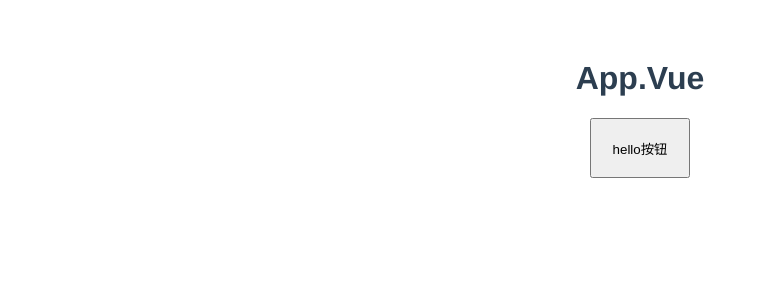
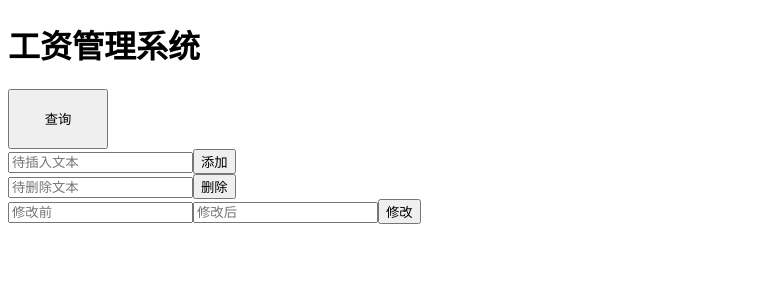
Before and after one commit to qq2388521275/PayrollSystem_VUE, a Vue app: page / in a window 1280 px wide. Shown: the top 300 px of the page, without its empty margins (0-759 px from the left). Built offline with nearby package versions, Linux system fonts and the light colour scheme.

Commit message:
hello加入增删改查按钮，打包整合至SpringBoot

```diff
--- a/config/index.js
+++ b/config/index.js
@@ -51,13 +51,13 @@ module.exports = {
     // Paths
     assetsRoot: path.resolve(__dirname, '../dist'),
     assetsSubDirectory: 'static',
-    assetsPublicPath: '/',
+    assetsPublicPath: './',
 
     /**
      * Source Maps
      */
 
-    productionSourceMap: true,
+    productionSourceMap: false,
     // https://webpack.js.org/configuration/devtool/#production
     devtool: '#source-map',
 
--- a/src/App.vue
+++ b/src/App.vue
@@ -1,9 +1,28 @@
 <template>
-  <div id="app">
-    <h1>App.Vue</h1>
-    <button id="helloBtn" @click="helloBtnClick">hello按钮</button>
-    <a>{{ helloMsg }}</a>
+  <div id="main">
+    <div id="helloQuery">
+      <h1>  工资管理系统</h1>
+      <button id="helloQueryBtn" @click="helloQueryBtnClick">查询</button>
+      <a>{{ helloMsg }}</a>
+    </div>
+
+    <div id="helloAdd">
+      <input placeholder="待插入文本" type="text" v-model="addMsg">
+      <button id="helloAddBtn" @click="helloAddBtnClick">添加</button>
+    </div>
+
+    <div id="helloDelete">
+      <input placeholder="待删除文本" type="text" v-model="deleteMsg">
+      <button id="helloDeleteBtn" @click="helloDeleteBtnClick">删除</button>
+    </div>
+
+    <div id="helloUpdate">
+      <input placeholder="修改前" type="text" v-model="updateOldMsg">
+      <input placeholder="修改后" type="text" v-model="updateNewMsg">
+      <button id="helloUpdateBtn" @click="helloUpdateBtnClick">修改</button>
+    </div>
   </div>
+
 </template>
 
 <script>
@@ -12,16 +31,42 @@ export default {
   data() {
     return {
       helloMsg: '',
+      addMsg: '',
+      deleteMsg: '',
+      updateOldMsg: '',
+      updateNewMsg: '',
     }
   },
   methods: {
-    helloBtnClick() {
-      fetch("/api/hello", {
+    helloQueryBtnClick() {
+      fetch("/hello", {
         method: "get",
       }).then(res => {
         return res.json()
       })
         .then(res => this.helloMsg = JSON.stringify(res.content))
+    },
+
+    helloAddBtnClick() {
+      if (this.addMsg === '') {
+        alert("无法插入空值")
+      } else {
+        fetch('/hello/add?msg=' + this.addMsg, {
+          method: 'get',
+        }).then(this.helloQueryBtnClick)
+      }
+    },
+
+    helloDeleteBtnClick() {
+      fetch('/hello/delete?msg=' + this.deleteMsg, {
+        method: 'get',
+      }).then(this.helloQueryBtnClick)
+    },
+
+    helloUpdateBtnClick() {
+      fetch('/hello/update?oldMsg=' + this.updateOldMsg + "&newMsg=" + this.updateNewMsg, {
+        method: 'get',
+      }).then(this.helloQueryBtnClick)
     }
   }
 }
@@ -38,7 +83,7 @@ export default {
   margin-top: 60px;
 }
 
-#helloBtn {
+#helloQueryBtn {
   width: 100px;
   height: 60px;
 }
```
